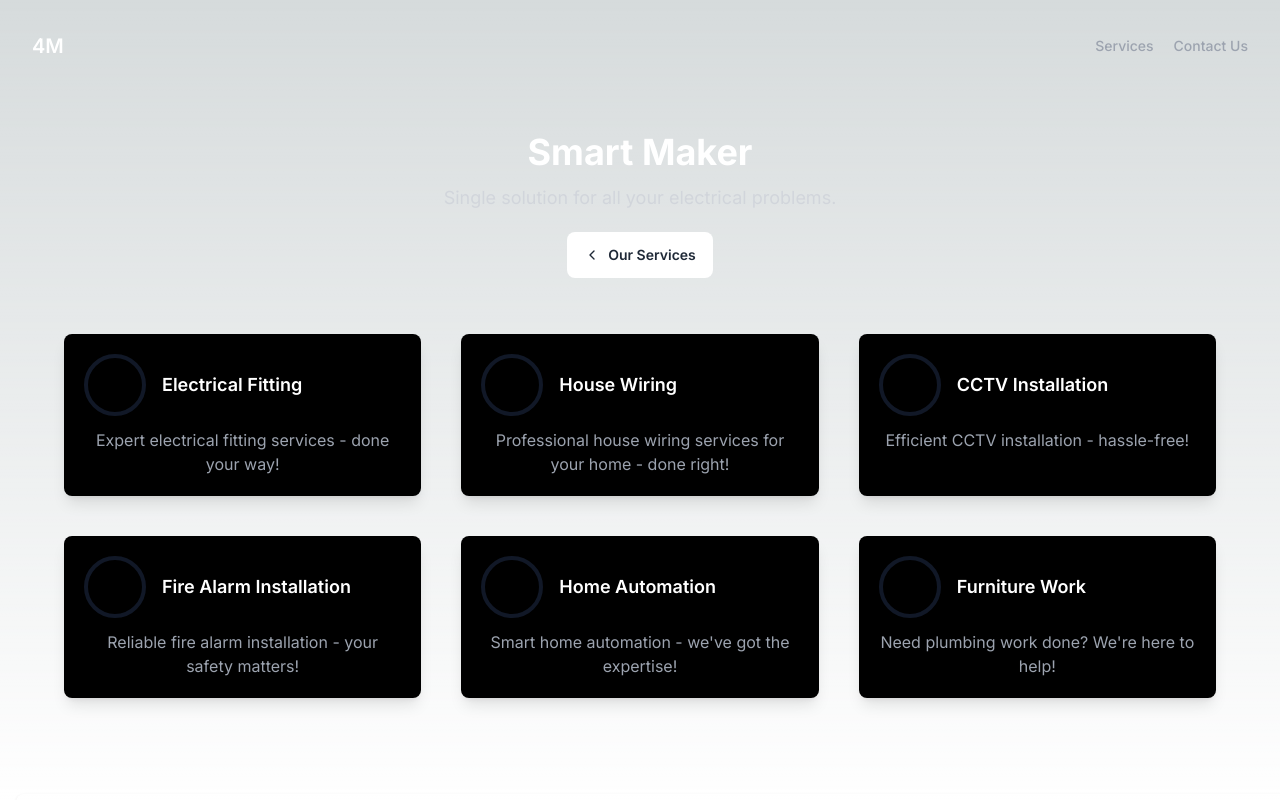
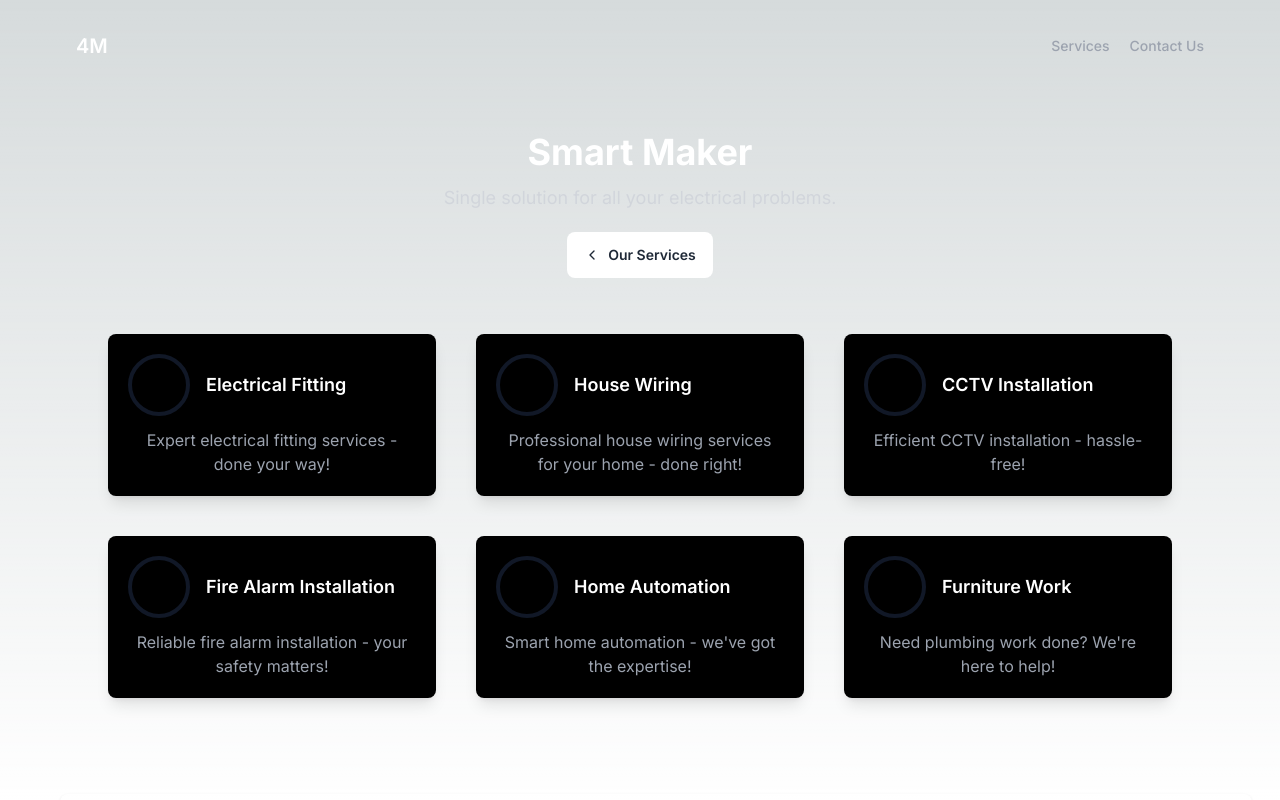
Before and after one commit to Anexca/4m-smart-maker, a Next.js app: page / in a window 1280 px wide. Shown: the top 800 px of the page. Built offline with nearby package versions, Linux system fonts and the light colour scheme.

Commit message:
add margin

```diff
--- a/src/app/page.tsx
+++ b/src/app/page.tsx
@@ -5,7 +5,7 @@ import Services from '@/components/organisms/services'
 const App = () => {
   return (
     <div className="h-full">
-      <div className="flex flex-col mx-auto size-full">
+      <div className="flex flex-col size-full w-auto mx-11">
         <header className="mb-auto flex flex-wrap sm:justify-start sm:flex-nowrap z-50 w-full text-sm py-4">
           <NavBar />
         </header>
```
